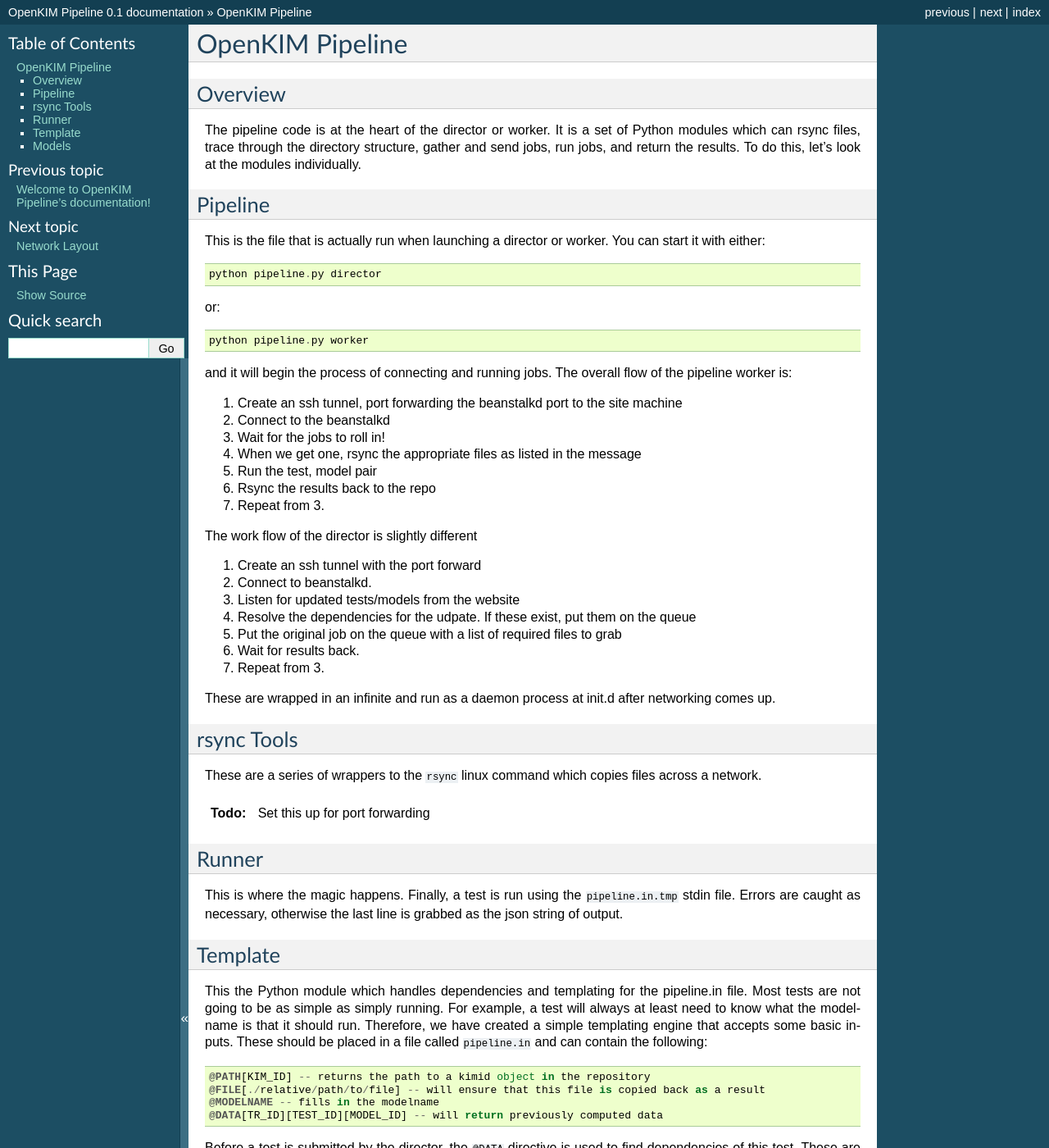
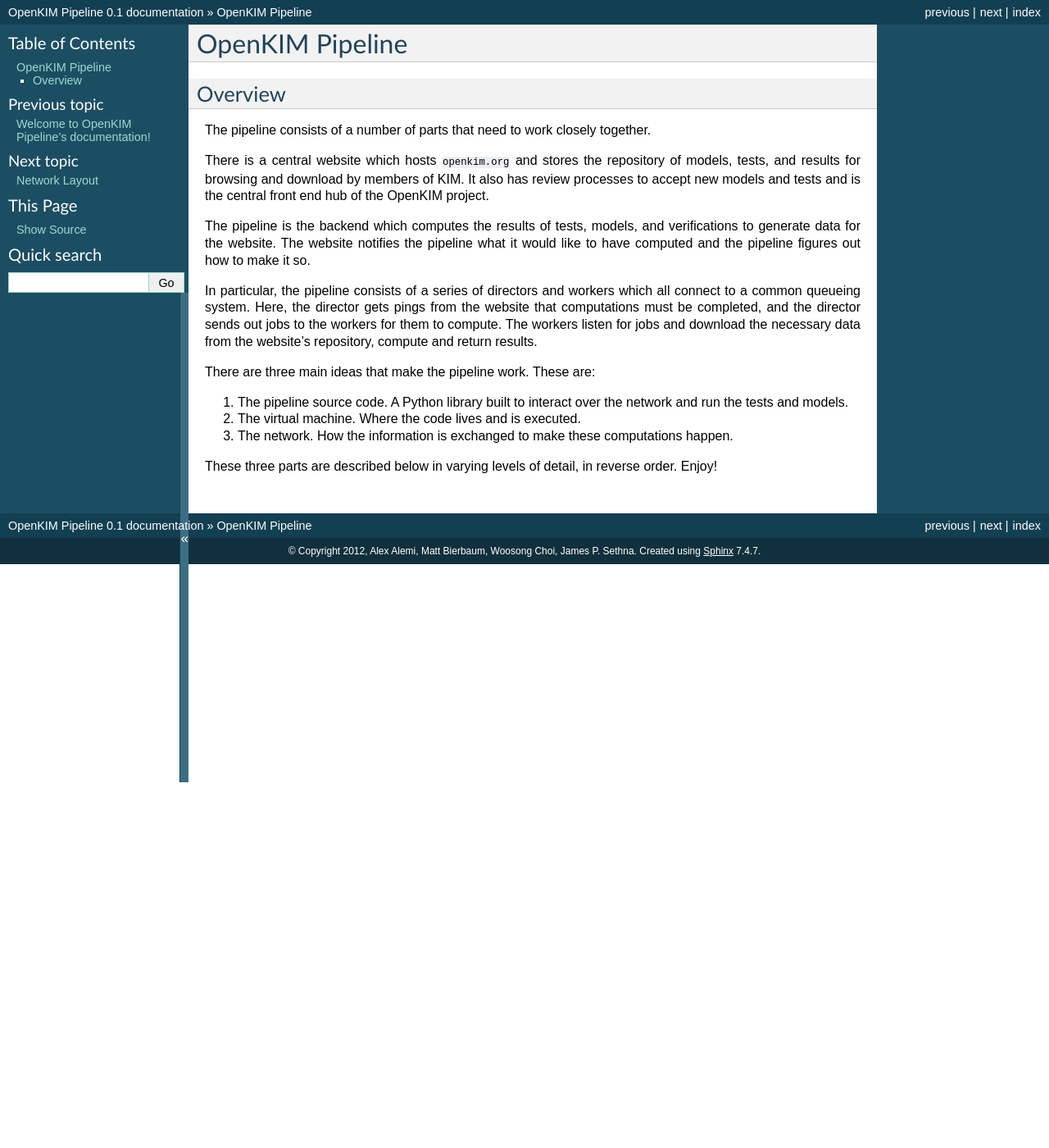
Before and after one commit to bjgjaefg23k/openkim-pipeline, a Sphinx documentation site: the page built from docs/pipeline.rst, in a window 1280 px wide and 1400 px high. Shown: the whole window at 82% size. Built offline with Sphinx 7.4.7, drawn with Linux system fonts in a browser that asks for light colours; formulas are drawn with MathJax 3; some of the changed text lies outside the part shown.

Commit message:
moved code overview to code and started main overview

```diff
--- a/docs/code.rst
+++ b/docs/code.rst
@@ -1,6 +1,87 @@
 Code
 ====
 
+Overview of major files
+-------------------------
+
+Pipeline
+^^^^^^^^^^^
+This is the file that is actually run when launching a director or worker.  You can start it
+with either::
+
+    python pipeline.py director
+
+or::
+
+    python pipeline.py worker
+
+and it will begin the process of connecting and running jobs. The overall flow of the pipeline
+worker is:
+
+1. Create an ssh tunnel, port forwarding the beanstalkd port to the site machine
+2. Connect to the beanstalkd
+3. Wait for the jobs to roll in!
+4. When we get one, rsync the appropriate files as listed in the message
+5. Run the test, model pair
+6. Rsync the results back to the repo
+7. Repeat from 3.
+
+The work flow of the director is slightly different
+
+1. Create an ssh tunnel with the port forward
+2. Connect to beanstalkd.
+3. Listen for updated tests/models from the website
+4. Resolve the dependencies for the udpate.  If these exist, put them on the queue
+5. Put the original job on the queue with a list of required files to grab
+6. Wait for results back.
+7. Repeat from 3.
+
+These are wrapped in an infinite and run as a daemon process at init.d after networking comes up.
+
+
+rsync Tools
+^^^^^^^^^^^^^^
+These are a series of wrappers to the ``rsync`` linux command which copies files across
+a network.
+
+.. todo:: Set this up for port forwarding
+
+
+Runner
+^^^^^^
+This is where the magic happens.  Finally, a test is run using the ``pipeline.in.tmp`` stdin
+file.  Errors are caught as necessary, otherwise the last line is grabbed as the json string
+of output.
+
+
+Template
+^^^^^^^^^
+This the Python module which handles dependencies and templating for the pipeline.in file.
+Most tests are not going to be as simple as simply running.  For example, a test will always
+at least need to know what the modelname is that it should run.  Therefore, we have created a simple
+templating engine that accepts some basic inputs.  These should be placed in a file called ``pipeline.in``
+and can contain the following::
+
+    @PATH[KIM_ID] -- returns the path to a kimid object in the repository
+    @FILE[./relative/path/to/file] -- will ensure that this file is copied back as a result
+    @MODELNAME -- fills in the modelname
+    @DATA[TR_ID][TEST_ID][MODEL_ID] -- will return previously computed data
+
+Before a test is submitted by the director, the ``@DATA`` directive is used to find
+dependencies of this test.  These are then resolved if they don't exist.  The other directives are
+filled in and the file passed to the test executable as a pipe (since all languages support stdin).
+
+
+
+Models
+^^^^^^
+This is a Python abstraction of the Tests, Models, TestDrivers, ModelDrivers, TestResults... etc.
+They have most of the methods that one would feel are natural to ask of the object.  For example,
+a test knows its testdriver, which results it produced and key metadata about itself.
+
+
+Source code
+-----------
 Below is some detailed descriptions of the code itself
 
 .. toctree::
--- a/docs/pipeline.rst
+++ b/docs/pipeline.rst
@@ -3,83 +3,29 @@
 
 Overview
 ------------
-The pipeline code is at the heart of the director or worker.  It is a set of Python
-modules which can rsync files, trace through the directory structure, gather and send
-jobs, run jobs, and return the results.  To do this, let's look at the modules
-individually.
+The pipeline consists of a number of parts that need to work closely together.
 
+There is a central website which hosts ``openkim.org`` and stores the repository
+of models, tests, and results for browsing and download by members of KIM.
+It also has review processes to accept new models and tests and is the central
+front end hub of the OpenKIM project.
 
-Pipeline
------------
-This is the file that is actually run when launching a director or worker.  You can start it
-with either::
+The pipeline is the backend which computes the results of tests, models, and
+verifications to generate data for the website.  The website notifies the
+pipeline what it would like to have computed and the pipeline figures out
+how to make it so.
 
-    python pipeline.py director
+In particular, the pipeline consists of a series of directors and workers which
+all connect to a common queueing system.  Here, the director gets pings from
+the website that computations must be completed, and the director sends out
+jobs to the workers for them to compute.  The workers listen for jobs and
+download the necessary data from the website's repository, compute and return
+results.
 
-or::
+There are three main ideas that make the pipeline work.  These are:
 
-    python pipeline.py worker
+1. The pipeline source code.  A Python library built to interact over the network and run the tests and models.
+2. The virtual machine.  Where the code lives and is executed.
+3. The network.  How the information is exchanged to make these computations happen.
 
-and it will begin the process of connecting and running jobs. The overall flow of the pipeline
-worker is:
-
-1. Create an ssh tunnel, port forwarding the beanstalkd port to the site machine
-2. Connect to the beanstalkd
-3. Wait for the jobs to roll in!
-4. When we get one, rsync the appropriate files as listed in the message
-5. Run the test, model pair
-6. Rsync the results back to the repo
-7. Repeat from 3.
-
-The work flow of the director is slightly different
-
-1. Create an ssh tunnel with the port forward
-2. Connect to beanstalkd.
-3. Listen for updated tests/models from the website
-4. Resolve the dependencies for the udpate.  If these exist, put them on the queue
-5. Put the original job on the queue with a list of required files to grab
-6. Wait for results back.
-7. Repeat from 3.
-
-These are wrapped in an infinite and run as a daemon process at init.d after networking comes up.
-
-
-rsync Tools
---------------
-These are a series of wrappers to the ``rsync`` linux command which copies files across
-a network.
-
-.. todo:: Set this up for port forwarding
-
-
-Runner
----------
-This is where the magic happens.  Finally, a test is run using the ``pipeline.in.tmp`` stdin
-file.  Errors are caught as necessary, otherwise the last line is grabbed as the json string
-of output.
-
-
-Template
----------
-This the Python module which handles dependencies and templating for the pipeline.in file.
-Most tests are not going to be as simple as simply running.  For example, a test will always
-at least need to know what the modelname is that it should run.  Therefore, we have created a simple
-templating engine that accepts some basic inputs.  These should be placed in a file called ``pipeline.in``
-and can contain the following::
-
-    @PATH[KIM_ID] -- returns the path to a kimid object in the repository
-    @FILE[./relative/path/to/file] -- will ensure that this file is copied back as a result
-    @MODELNAME -- fills in the modelname
-    @DATA[TR_ID][TEST_ID][MODEL_ID] -- will return previously computed data
-
-Before a test is submitted by the director, the ``@DATA`` directive is used to find
-dependencies of this test.  These are then resolved if they don't exist.  The other directives are
-filled in and the file passed to the test executable as a pipe (since all languages support stdin).
-
-
-
-Models
-------
-This is a Python abstraction of the Tests, Models, TestDrivers, ModelDrivers, TestResults... etc.
-They have most of the methods that one would feel are natural to ask of the object.  For example,
-a test knows its testdriver, which results it produced and key metadata about itself.
+These three parts are described below in varying levels of detail, in reverse order. Enjoy!
```
